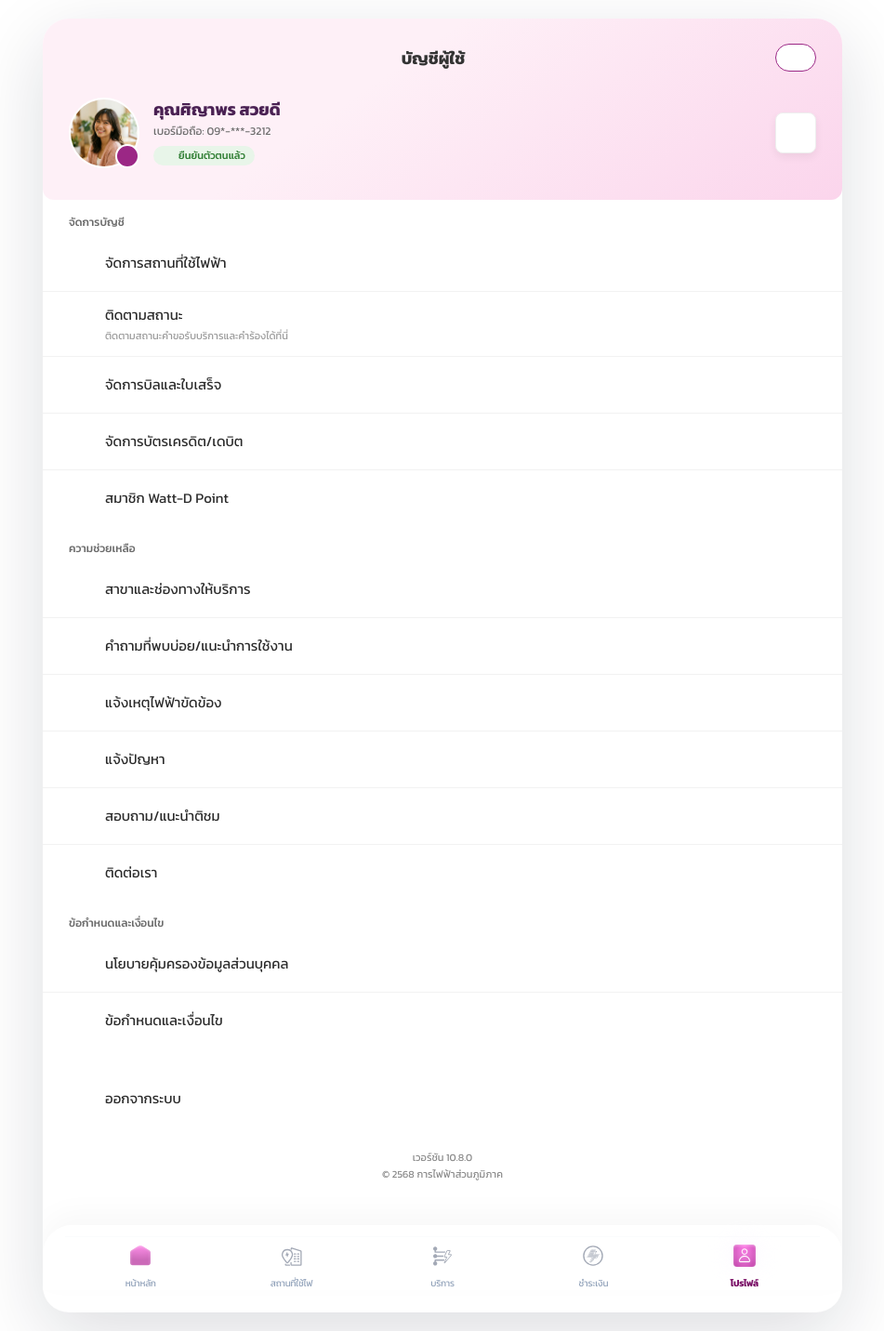
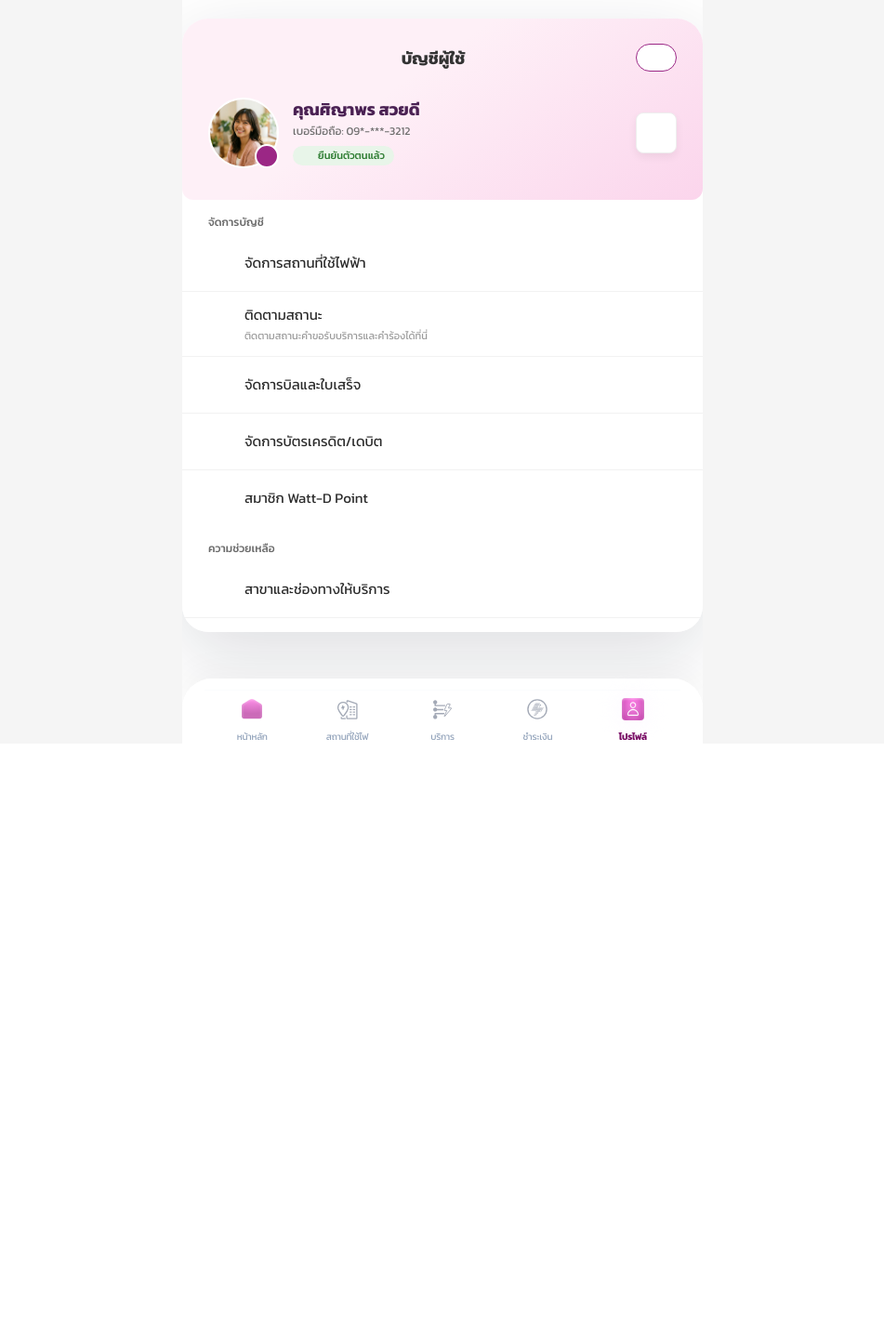
Before and after one commit to PhuriphatTyPeZ3r0/PEA-Smart-Plus, a Next.js app in the folder evaluate-satisfaction/: page /profile in a window 1280 px wide. Shown: the whole page at 93% size, without its empty margins (164-1115 px from the left). After the commit the page ends 800 px from the top, so only its background shows below. Built offline with nearby package versions, Linux system fonts and the light colour scheme.

Commit message:
Fix Profile page layout structure to align Tab Bar fixed at the bottom of the screen instead of being pushed down by scroll

```diff
--- a/evaluate-satisfaction/app/profile/page.tsx
+++ b/evaluate-satisfaction/app/profile/page.tsx
@@ -9,8 +9,10 @@ export default function Home() {
   const { profile } = useUserProfile();
 
   return (
-    <div className="edit-phone-flow app-container page-account">
-      <div className="header-index">
+    <div className="flex h-screen w-full flex-col items-center justify-start overflow-hidden bg-[#F5F5F5]">
+      <div className="flex w-full max-w-[560px] flex-1 flex-col overflow-y-auto bg-white no-scrollbar pb-[100px] relative">
+        <div className="edit-phone-flow w-full shadow-none !min-h-0 page-account">
+          <div className="header-index">
         <div className="top-bar">
           <Link href="/" className="back-btn">
             <span className="material-symbols-outlined">chevron_left</span>
@@ -225,13 +227,14 @@ export default function Home() {
         </Link>
       </div>
 
-      <div className="footer-text pb-4">
-        เวอร์ชัน 10.8.0
-        <br />
-        © 2568 การไฟฟ้าส่วนภูมิภาค
+        <div className="footer-text pb-20 sm:pb-24">
+          เวอร์ชัน 10.8.0
+          <br />
+          © 2568 การไฟฟ้าส่วนภูมิภาค
+        </div>
       </div>
 
-      <div className="sticky bottom-0 z-50 w-full bg-white/95 px-3 pb-safe-bottom pt-3 shadow-[0_-12px_32px_rgba(0,0,0,0.03)] backdrop-blur-2xl md:rounded-t-[32px] lg:px-6">
+      <div className="absolute bottom-0 left-0 right-0 z-[100] w-full bg-white/95 px-3 pb-safe-bottom pt-3 shadow-[0_-12px_32px_rgba(0,0,0,0.03)] backdrop-blur-2xl md:rounded-t-[32px] lg:px-6">
         <div className="mx-auto flex w-full max-w-[1180px] items-center justify-around border-t border-slate-50/50 pt-1">
           <Link
             href="/"
@@ -306,5 +309,6 @@ export default function Home() {
         </div>
       </div>
     </div>
+  </div>
   );
 }
```
